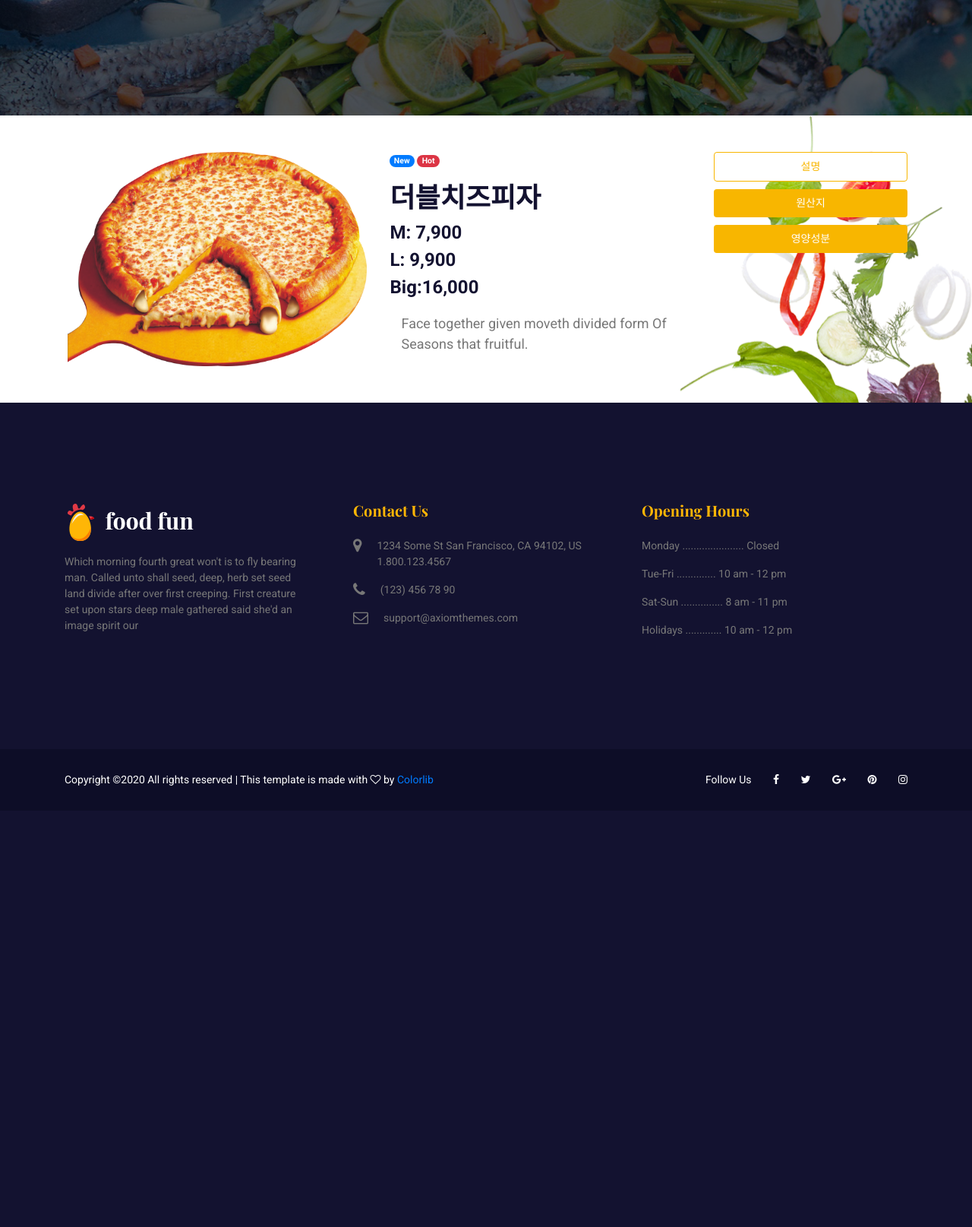
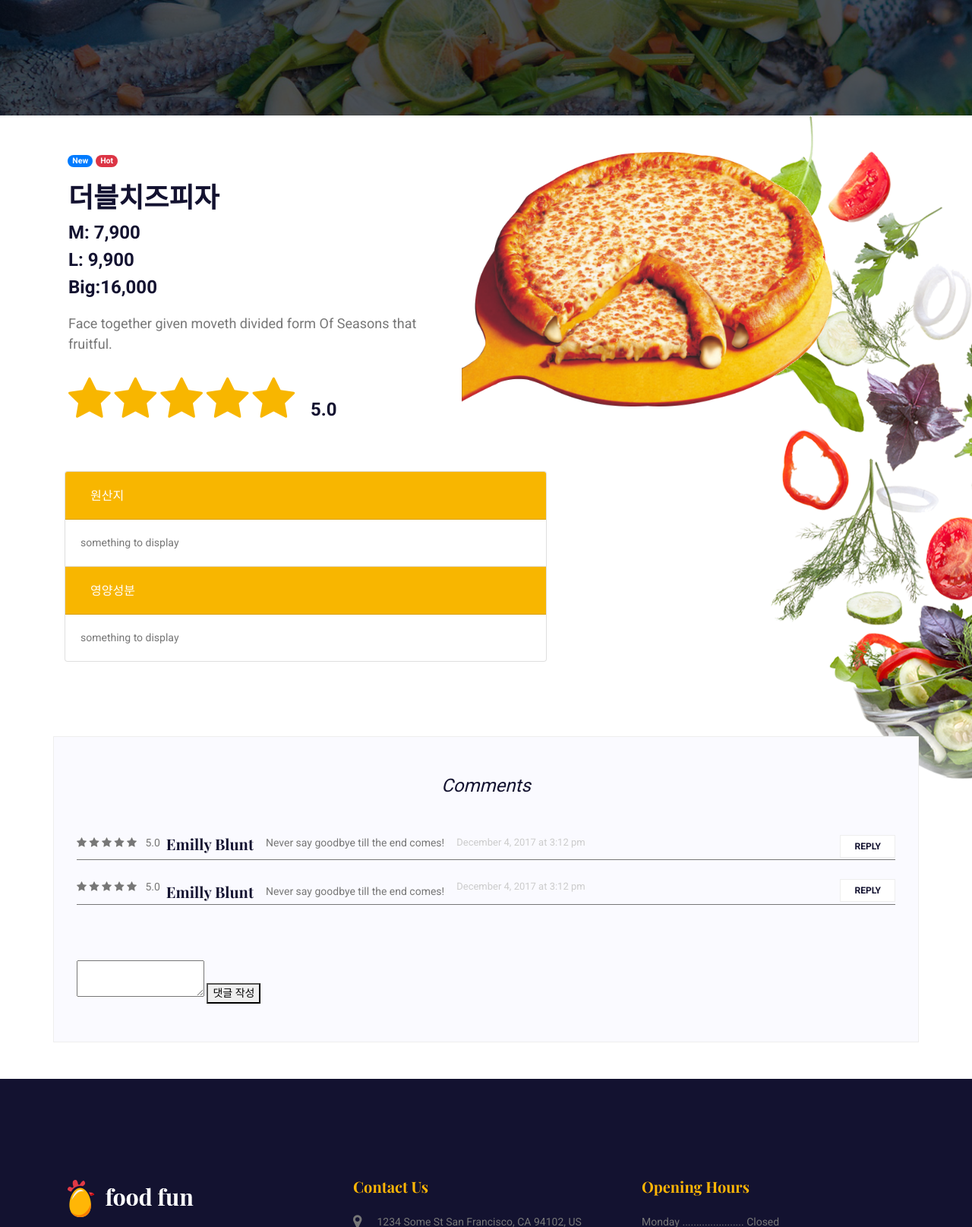
Before and after one commit to leebee-dev/PizzaTour, a PHP site: page /detail.html in a window 1280 px wide. Shown: the part 343-1958 px from the top of the page at 76% size. Before the commit the page ends 1377 px from the top, so only its background shows below. Run offline with PHP 8.4, Linux system fonts and the light colour scheme.

Commit message:
Design Menu&Detail ver2.0

```diff
--- a/assets/css/detail.css
+++ b/assets/css/detail.css
@@ -7,24 +7,46 @@
 .food-detail-content p {
     font-size: 18px;
 }
-
-#info-tab > li > a {
-    background-color: #f8b600;
-    color: #fff;
-    margin-bottom: 10px;
-    text-align: center;
+.food-detail image {
+    opacity: 0.5;
 }
 
-#info-tab .nav-link.active {
-    color:#f8b600 !important;
-    border: 1px solid #f8b600;
-    background:#fff !important;
+#info-tab .card-header {
+    color:#fff !important;
+    background-color: #f8b600;
 
 }
 
-#info-tab .nav-link:hover {
-    color:#f8b600;
-    border:1px solid #f8b600;
-    background:#fff;
+#info-tab button {
+    color:#fff;
+}
 
+.food-detail-img {
+    height: 50%;
 }
+
+#score i {
+    color: #f8b600;
+    margin-right: -10px
+}
+
+#score {
+    font-size: 60px;
+}
+
+@media (min-width: 425px) and (max-width: 1024.98px){
+    #score {
+        font-size: 50px;
+    }
+}
+
+@media (max-width: 425.98px){
+    #score {
+        font-size: 35px;
+    }
+}
+
+.single-comment {
+    border-bottom: 1px solid;
+    margin-bottom: 25px;
+}
--- a/assets/css/menu.css
+++ b/assets/css/menu.css
@@ -18,6 +18,12 @@ ul .nav-link:hover {
     background:#fff
 }
 
+@media (max-width: 425.98px){
+    ul li a {
+        font-size: xx-small;
+    }
+}
+
 .single-food p{
     color: #777;
 }
--- a/assets/js/main.js
+++ b/assets/js/main.js
@@ -289,6 +289,22 @@
             });
         }
 
+        // GOTO Top Button
+        $('#goto-top-btn').hide();
+
+        $(document).scroll(function(){
+            var scrollT = $(this).scrollTop(); // 스크롤바의 상단위치
+            var totH = $(this).height(); // 전체 용량 높이
+            if(scrollT >= totH / 4) {
+                $('#goto-top-btn').show();
+            } else {
+                $('#goto-top-btn').hide();
+            }
+        });
+
+        $('#goto-top-btn').on("click",function(){
+            window.scrollTo(0,0);
+        });
     });
 
     jQuery(window).on('load', function() {
--- a/detail.html
+++ b/detail.html
@@ -29,7 +29,7 @@
     <!-- Preloader End -->
 
     <!-- Header Area Starts -->
-	<header class="header-area header-area2">
+	<header id="header" class="header-area header-area2">
         <div class="container">
             <div class="row">
                 <div class="col-lg-2">
@@ -80,53 +80,121 @@
     <!-- Food Area starts -->
     <section class="food-area section-padding py-5">
         <div class="container">
-            <div class="row justify-content-center">
-                <div class="col-md-9">
+            <div class="row justify-content-start">
+                <div class="col-11">
                     <div class="food-detail">
-                        <div class="row food-detail-img px-1">
-                            <img src="assets/images/pizza1.png" class="img-fluid col-xl-6 col-lg-7 col-md-10 col-sm-10 col-10" alt="">
+                        <div class="row px-1">
                             <div class="col-xl-6 col-lg-5 col-md-10 col-sm-9">
                                 <span class="badge badge-pill badge-primary">New</span>
                                 <span class="badge badge-pill badge-danger">Hot</span>
                                 <div class="row food-detail-content mt-3 px-3">
-                                    <div class="tab-content d-flex flex-column">
+                                    <div class="d-flex flex-column">
                                         <h3>더블치즈피자</h3>
                                         <span>  M: 7,900</span>
                                         <span>  L: 9,900</span>
                                         <span>Big:16,000</span>
-                                        <div class="tab-pane container active" id="description">
-                                            <p class="pt-3">Face together given moveth divided form Of Seasons that fruitful.</p>
-                                        </div>
-                                        <div class="tab-pane container fade" id="origin">
-                                            <p id="aa" class="pt-2"><span>원산지</span><p>something to display</p>
-                                        </div>
-                                        <div class="tab-pane container fade" id="nutrient">
-                                            <p class="pt-2"><span>영양성분</span><p>something to display</p>
+                                        <p class="pt-3">Face together given moveth divided form Of Seasons that fruitful.</p>
+                                        <div id="score">
+                                            <i class="star fa fa-star"></i>
+                                            <i class="star fa fa-star"></i>
+                                            <i class="star fa fa-star"></i>
+                                            <i class="star fa fa-star"></i>
+                                            <i class="star fa fa-star"></i>
+                                            <span class="ml-3">5.0</span>
                                         </div>
                                     </div>
                                 </div>
                             </div>
+                            <img src="assets/images/pizza1.png" class="img-fluid food-detail-img col-xl-6 col-lg-7 col-md-10 col-sm-10 col-10" alt="">
+
                         </div>
                     </div>
                 </div>
-                <div class="col-md-3">
-                    <ul id="info-tab" class="nav nav-pills flex-column px-2 px-md-0">
-                        <li class="nav-item">
-                            <a class="nav-link active" data-toggle="pill" href="#description">설명</a>
-                        </li>
-                        <li class="nav-item">
-                            <a class="nav-link" data-toggle="pill" href="#origin">원산지</a>
-                        </li>
-                        <li class="nav-item">
-                            <a class="nav-link" data-toggle="pill" href="#nutrient">영양성분</a>
-                        </li>
-                        <!-- <li class="nav-item">
-                            <a class="nav-link" data-toggle="pill" href="#">Disabled</a>
-                        </li> -->
-                    </ul>
+            </div>
+            <div class="row accordion justify-content-start my-5" id="info-tab">
+                <div class="col-lg-7 col-sm-12">
+                    <div class="card">
+                        <div class="card-header" id="origin-heading">
+                            <h2 class="mb-0">
+                                <button class="btn btn-link btn-block text-left" type="button" data-toggle="collapse" data-target="#origin" aria-expanded="true" aria-controls="origin">
+                                    원산지
+                                </button>
+                            </h2>
+                        </div>
+
+                        <div id="origin" class="collapse show" aria-labelledby="origin-heading">
+                            <div class="card-body">
+                                something to display
+                            </div>
+                        </div>
+                    </div>
+                    <div class=" card">
+                        <div class="card-header" id="nutrient-heading">
+                            <h2 class="mb-0">
+                                <button class="btn btn-link btn-block text-left collapsed" type="button" data-toggle="collapse" data-target="#nutrient" aria-expanded="false" aria-controls="nutrient">
+                                    영양성분
+                                </button>
+                            </h2>
+                        </div>
+                        <div id="nutrient" class="collapse show" aria-labelledby="nutrient-heading">
+                            <div class="card-body">
+                                something to display
+                            </div>
+                        </div>
+                    </div>
                 </div>
             </div>
-        </div>
+            <div class="row justify-content-start">
+                <div class="col-12 comments-area">
+                    <h4>Comments</h4>
+                    <div class="comment-list">
+                        <div class="single-comment justify-content-between d-flex">
+                            <div class="user justify-content-between d-flex">
+                                <div id="personal-score">
+                                    <i class="star fa fa-star"></i>
+                                    <i class="star fa fa-star"></i>
+                                    <i class="star fa fa-star"></i>
+                                    <i class="star fa fa-star"></i>
+                                    <i class="star fa fa-star"></i>
+                                    <span class="mx-2">5.0</span>
+                                </div>
+                                <div class="desc d-flex">
+                                    <h5><a href="#">Emilly Blunt</a></h5>
+                                    <p class="comment mx-3">Never say goodbye till the end comes!</p>
+                                    <p class="date">December 4, 2017 at 3:12 pm </p>
+                                </div>
+                            </div>
+                            <div class="reply-btn">
+                                    <a href="" class="btn-reply text-uppercase">reply</a>
+                            </div>
+                        </div>
+                        <div class="single-comment justify-content-between d-flex">
+                            <div class="user justify-content-between d-flex">
+                                <div id="personal-score">
+                                    <i class="star fa fa-star"></i>
+                                    <i class="star fa fa-star"></i>
+                                    <i class="star fa fa-star"></i>
+                                    <i class="star fa fa-star"></i>
+                                    <i class="star fa fa-star"></i>
+                                    <span class="mx-2">5.0</span>
+                                </div>
+                                <div class="desc d-flex align-items-center">
+                                    <h5><a href="#">Emilly Blunt</a></h5>
+                                    <p class="comment mx-3">Never say goodbye till the end comes!</p>
+                                    <p class="date ">December 4, 2017 at 3:12 pm </p>
+                                </div>
+                            </div>
+                            <div class="reply-btn">
+                                    <a href="" class="btn-reply text-uppercase">reply</a>
+                            </div>
+                        </div>
+                    </div>
+                    <form action="./detail.html" method="post">
+                        <textarea></textarea>
+                        <button type="submit" >댓글 작성</button>
+                    </form>
+                </div>
+            </div>
     </section>
     <!-- Food Area End -->
 
@@ -208,6 +276,8 @@ Copyright &copy;<script>document.write(new Date().getFullYear());</script> All r
     </footer>
     <!-- Footer Area End -->
 
+    <!-- GOTO Top button -->
+    <span id="goto-top-btn" class="btn genric-btn primary float">top</span>
 
     <!-- Javascript -->
     <script src="assets/js/vendor/jquery-2.2.4.min.js"></script>
--- a/menu.html
+++ b/menu.html
@@ -452,6 +452,9 @@
     </section>-->
     <!-- Table Area End -->
 
+    <!-- GOTO Top button -->
+    <span id="goto-top-btn" class="btn genric-btn primary float">top</span>
+
     <!-- Footer Area Starts -->
     <footer class="footer-area">
         <div class="footer-widget section-padding">
```
Also changed, not shown: assets/css/style.css (+46 -0 lines), assets/images/pizza1.png, 1 other file.
